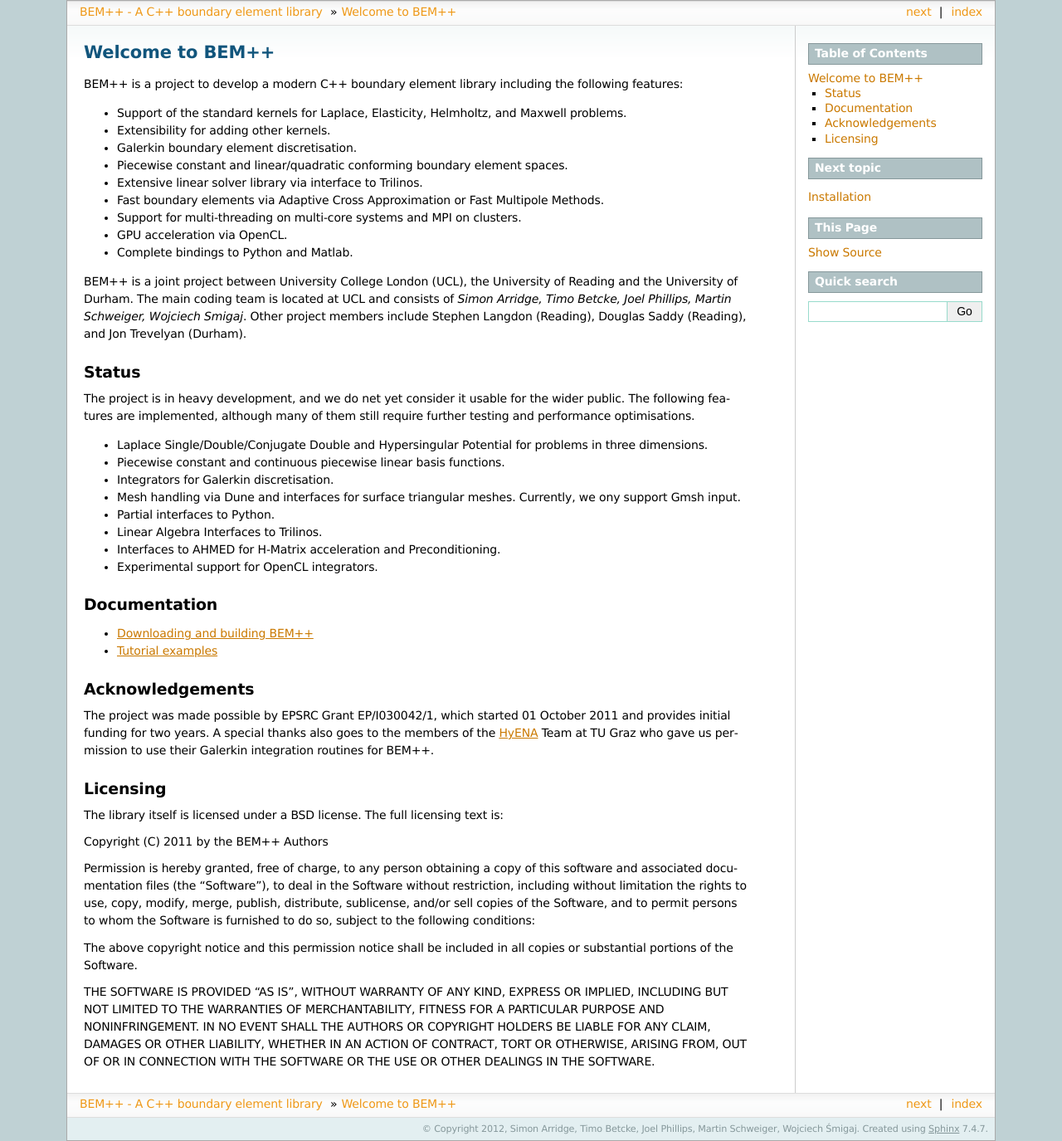
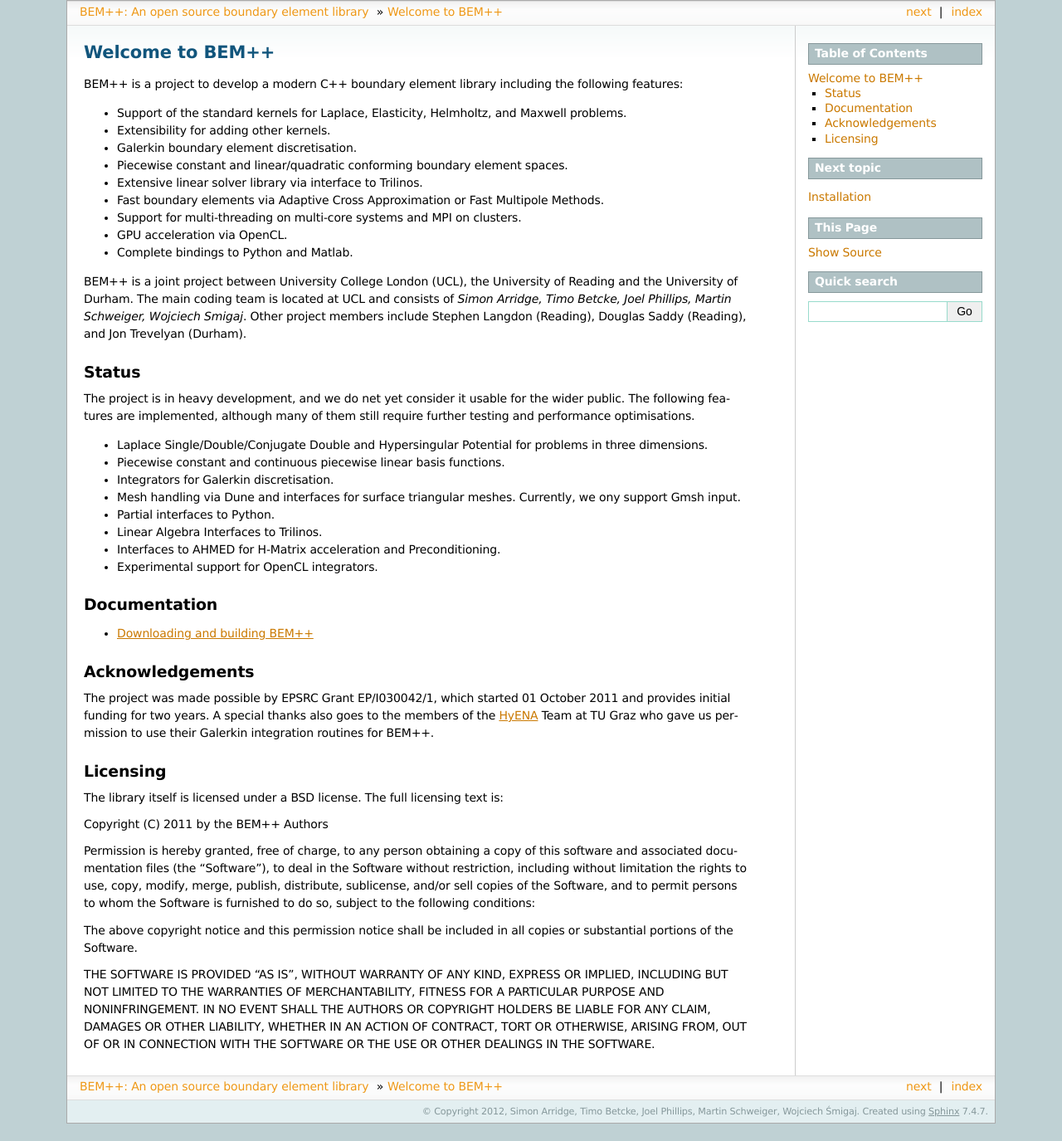
Before and after one commit to evantwout/web, a Sphinx documentation site: the page built from source/index.rst, in a window 1280 px wide. Shown: the whole page at 83% size. Built offline with Sphinx 7.4.7, drawn with Linux system fonts in a browser that asks for light colours; formulas are drawn with MathJax 3; after the commit the page ends 1354 px from its top, so only the background shows below that.

Commit message:
Disabled tutorial_dirichlet.

```diff
--- a/source/conf.py
+++ b/source/conf.py
@@ -115,7 +115,7 @@
 
 # The name for this set of Sphinx documents.  If None, it defaults to
 # "<project> v<release> documentation".
-html_title ='BEM++ - A C++  boundary element library'
+html_title ='BEM++: An open source boundary element library'
 
 # A shorter title for the navigation bar.  Default is the same as html_title.
 #html_short_title = BEM++
--- a/source/index.rst
+++ b/source/index.rst
@@ -40,7 +40,7 @@
    :maxdepth: 1
 
    Downloading and building BEM++ <installation>
-   Tutorial examples <tutorial>
+..   Tutorial examples <tutorial>
 
 Acknowledgements
 ----------------
```
